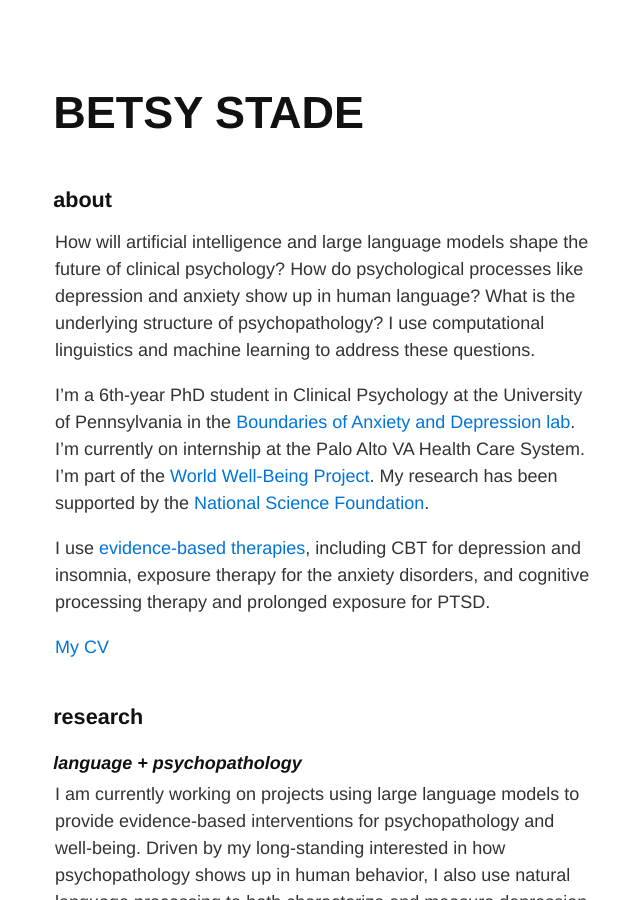
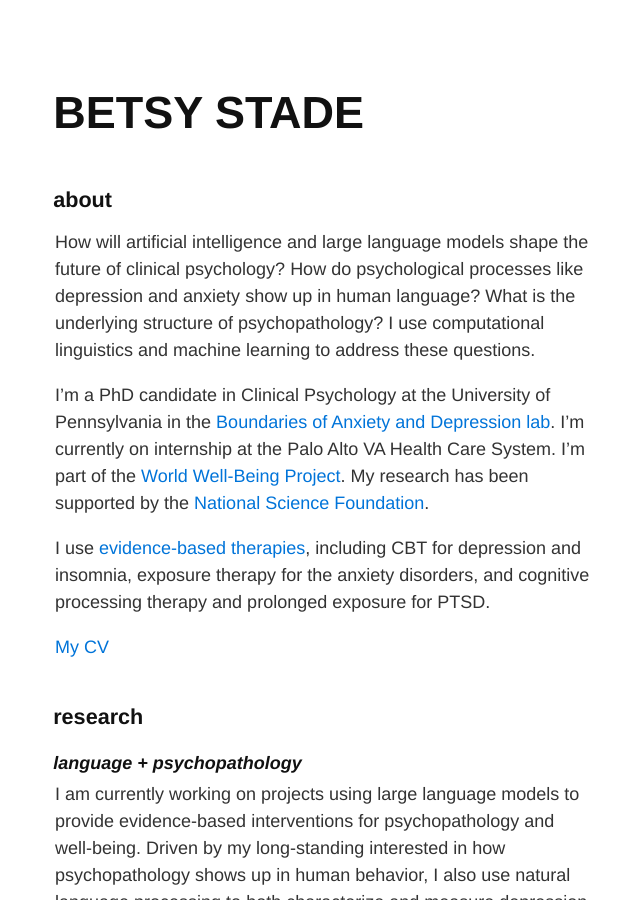
Before and after one commit to betsystade/betsystade.github.io, a Jekyll site: the page built from index.md, in a window 1280 px wide and 900 px high. Shown: the whole window, without its empty margins (315-955 px from the left). Built offline with Jekyll 4.4.1, drawn with Linux system fonts in a browser that asks for light colours; our own code applies the rules of GitHub Pages for plain Markdown files; some of the changed text lies outside the part shown.

Commit message:
Update index.md

```diff
--- a/index.md
+++ b/index.md
@@ -11,7 +11,7 @@ layout: default
 
 How will artificial intelligence and large language models shape the future of clinical psychology? How do psychological processes like depression and anxiety show up in human language? What is the underlying structure of psychopathology? I use computational linguistics and machine learning to address these questions.
 
-I'm a 6th-year PhD student in Clinical Psychology at the University of Pennsylvania in the [Boundaries of Anxiety and Depression lab](https://web.sas.upenn.edu/ruscio-lab/). I'm currently on internship at the Palo Alto VA Health Care System. I'm part of the [World Well-Being Project](https://wwbp.org/about.html). My research has been supported by the [National Science Foundation](https://www.nsfgrfp.org/).
+I'm a PhD candidate in Clinical Psychology at the University of Pennsylvania in the [Boundaries of Anxiety and Depression lab](https://web.sas.upenn.edu/ruscio-lab/). I'm currently on internship at the Palo Alto VA Health Care System. I'm part of the [World Well-Being Project](https://wwbp.org/about.html). My research has been supported by the [National Science Foundation](https://www.nsfgrfp.org/).
 
 I use [evidence-based therapies](https://div12.org/treatments/), including CBT for depression and insomnia, exposure therapy for the anxiety disorders, and cognitive processing therapy and prolonged exposure for PTSD.
 
```
Also changed, not shown: other parts of index.md (+1 -1 lines).
